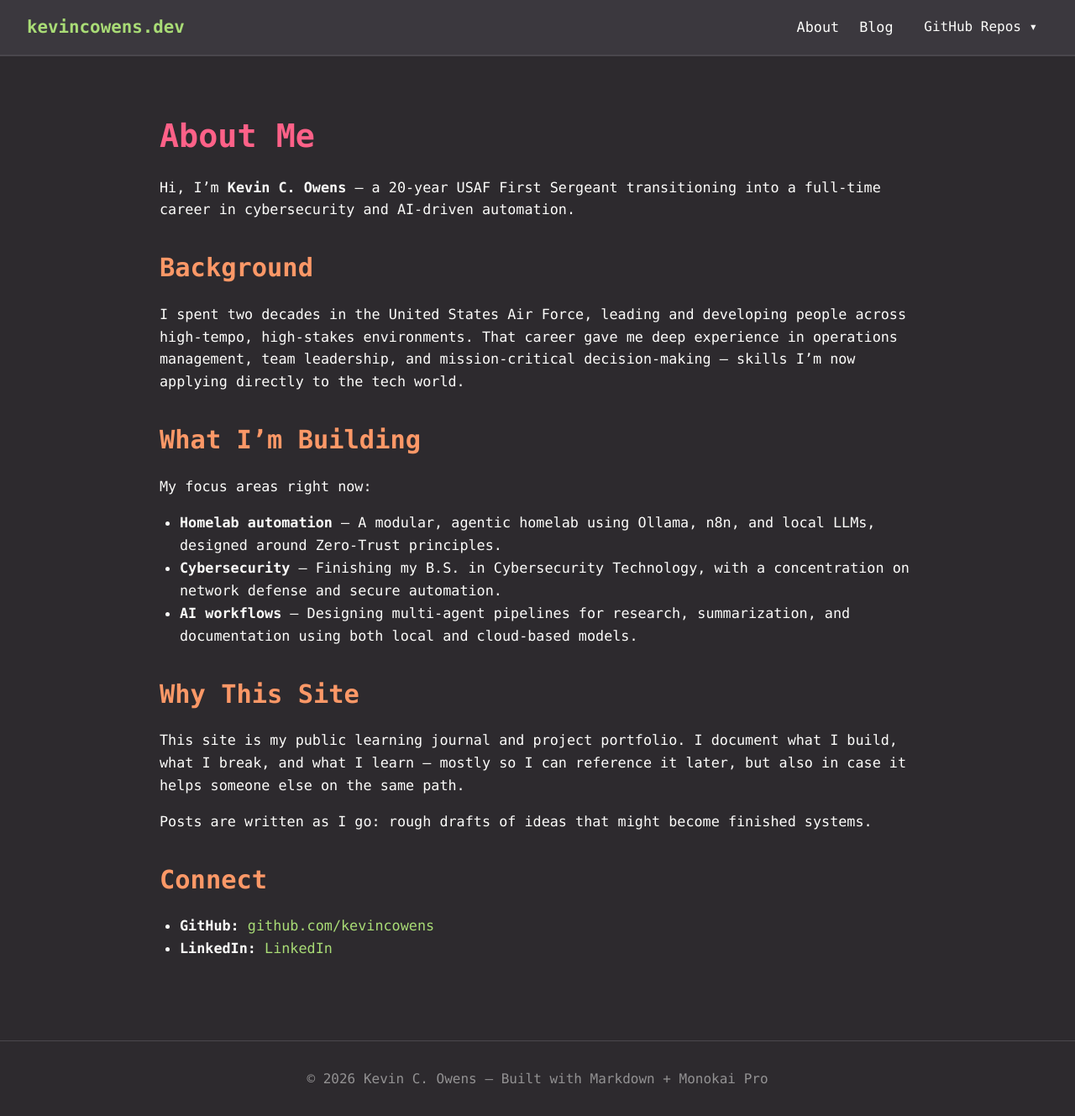
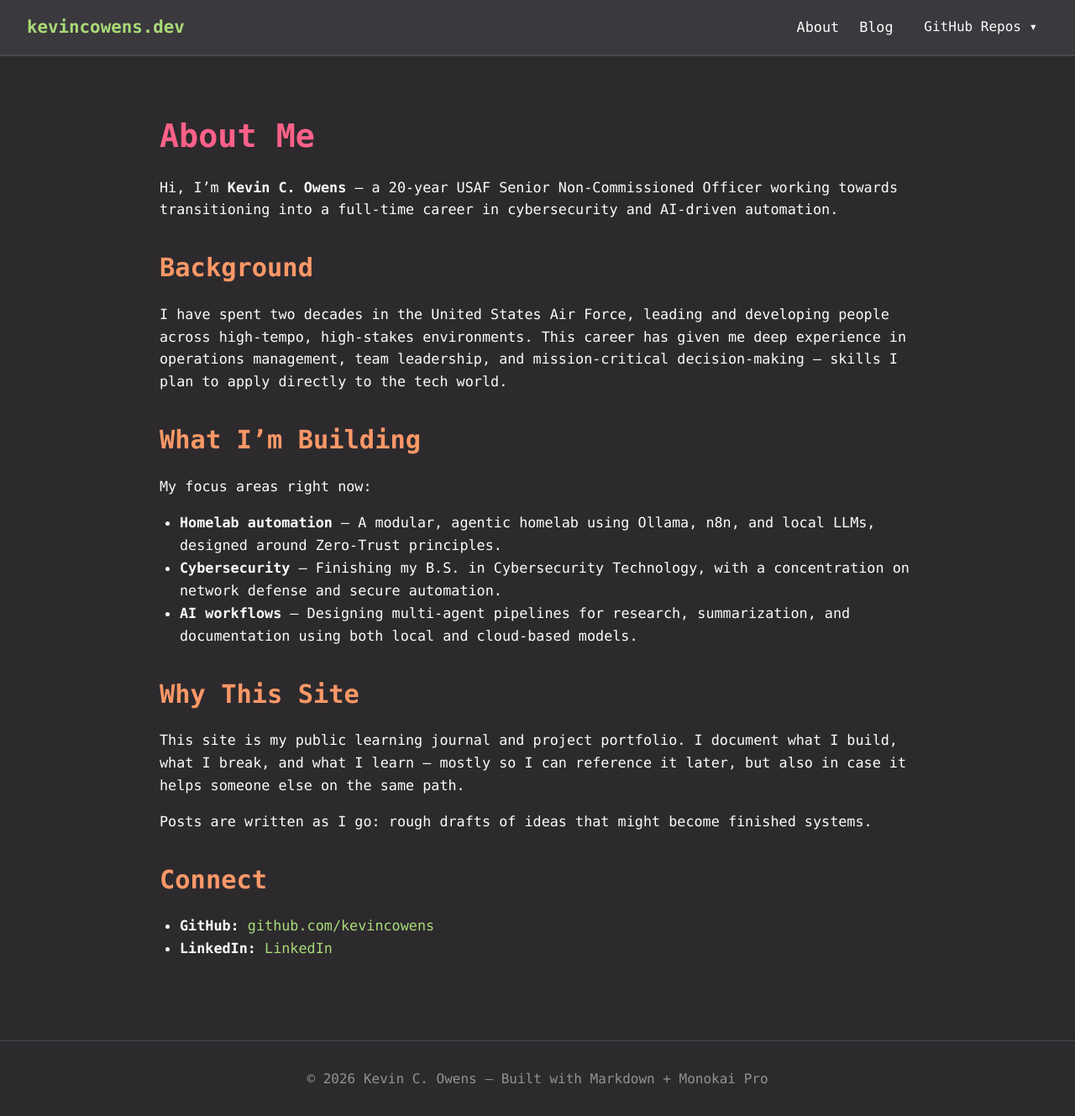
Before and after one commit to kevincowens/kevincowens.github.io, a Jekyll site: the page built from about/index.md, in a window 1280 px wide. Shown: the whole page at 84% size. Built offline with Jekyll 4.4.1, drawn with Linux system fonts in a browser that asks for light colours.

Commit message:
Revise About Me section for clarity and detail
Updated personal introduction and background details.

```diff
--- a/about/index.md
+++ b/about/index.md
@@ -4,11 +4,11 @@ title: "About"
 
 # About Me
 
-Hi, I'm **Kevin C. Owens** — a 20‑year USAF First Sergeant transitioning into a full-time career in cybersecurity and AI-driven automation.
+Hi, I'm **Kevin C. Owens** — a 20‑year USAF Senior Non-Commissioned Officer working towards transitioning into a full-time career in cybersecurity and AI-driven automation.
 
 ## Background
 
-I spent two decades in the United States Air Force, leading and developing people across high-tempo, high-stakes environments. That career gave me deep experience in operations management, team leadership, and mission-critical decision-making — skills I'm now applying directly to the tech world.
+I have spent two decades in the United States Air Force, leading and developing people across high-tempo, high-stakes environments. This career has given me deep experience in operations management, team leadership, and mission-critical decision-making — skills I plan to apply directly to the tech world.
 
 ## What I'm Building
 
```
